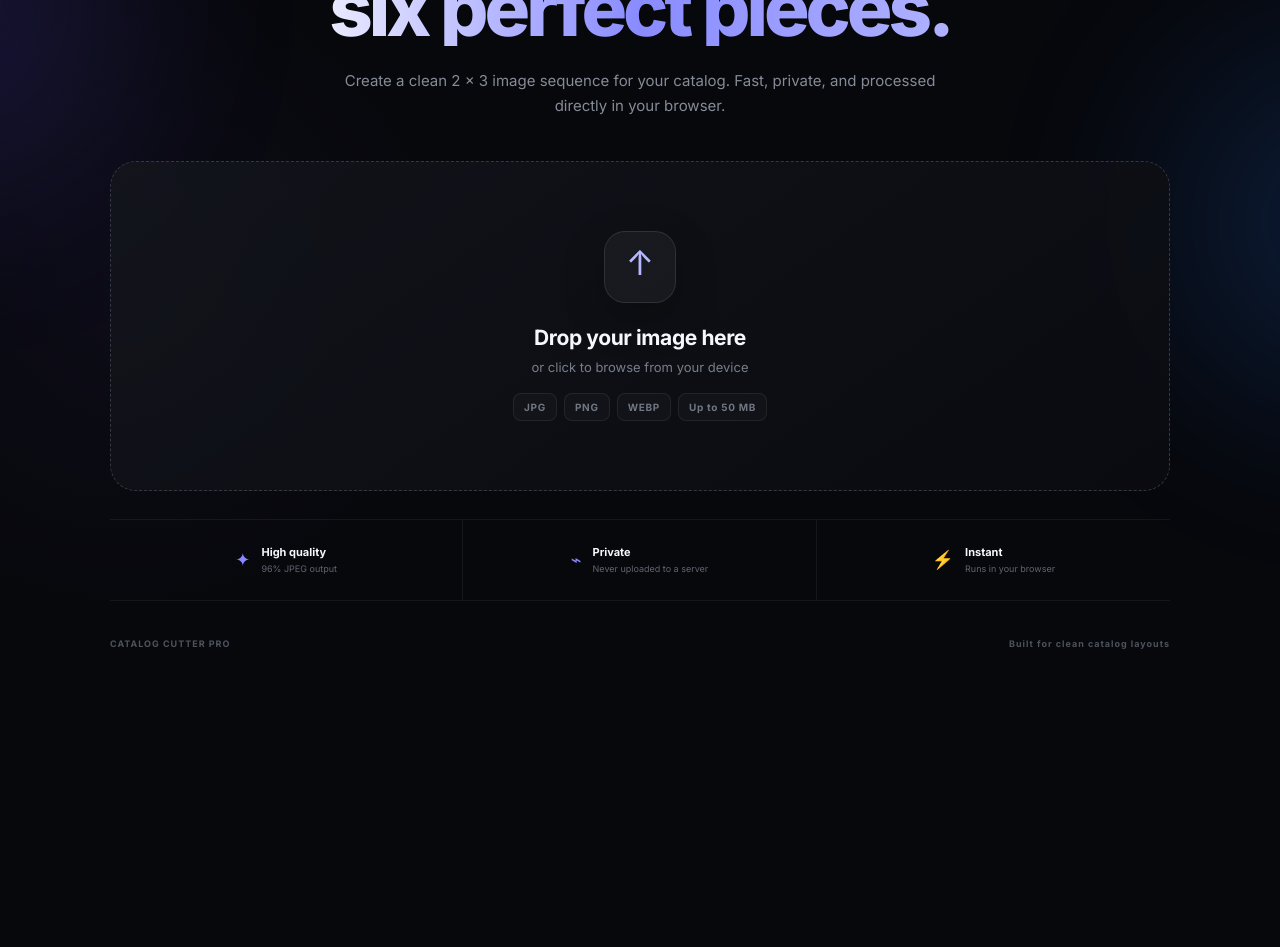
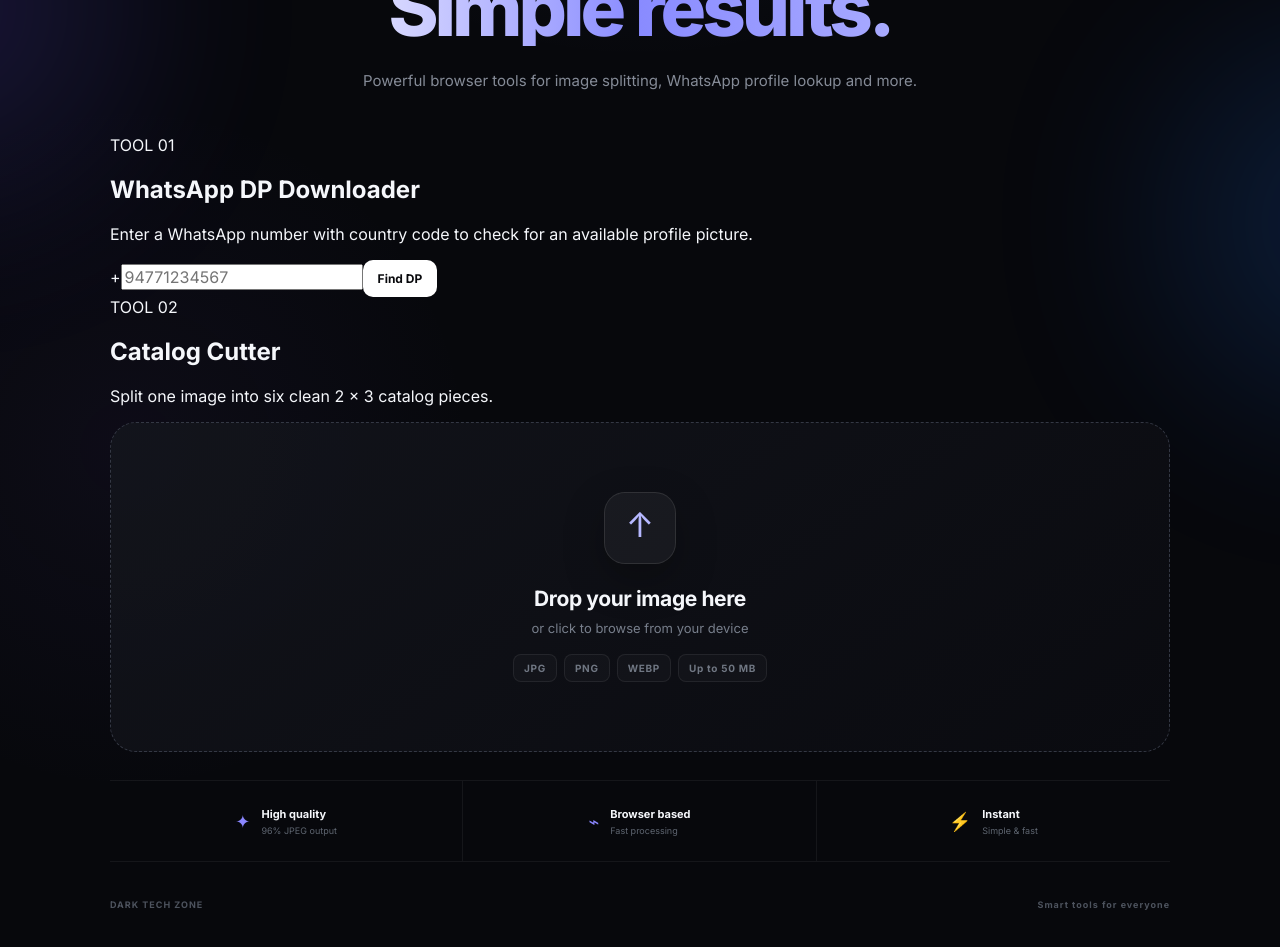
Before and after one commit to usah8547-crypto/Hhh, a React (Vite) app: page / in a window 1280 px wide. Shown: the part 300-1247 px from the top of the page. Before the commit the page ends 986 px from the top, so only its background shows below. Built offline with nearby package versions, Linux system fonts and the light colour scheme; the HTML template or start-up script is replaced by a standard one.

Commit message:
Update App.jsx

```diff
--- a/src/App.jsx
+++ b/src/App.jsx
@@ -4,20 +4,28 @@
 
 function App() {
   const inputRef = useRef(null);
+
   const [parts, setParts] = useState([]);
   const [source, setSource] = useState(null);
   const [dragging, setDragging] = useState(false);
   const [processing, setProcessing] = useState(false);
   const [error, setError] = useState("");
 
+  const [phone, setPhone] = useState("");
+  const [profilePic, setProfilePic] = useState("");
+  const [dpLoading, setDpLoading] = useState(false);
+  const [dpError, setDpError] = useState("");
+
   const processFile = (file) => {
     setError("");
 
     if (!file) return;
+
     if (!file.type.startsWith("image/")) {
       setError("Please select a valid image file.");
       return;
     }
+
     if (file.size > MAX_SIZE) {
       setError("Image size must be 50 MB or less.");
       return;
@@ -36,22 +44,32 @@
         requestAnimationFrame(() => {
           const width = img.naturalWidth;
           const height = img.naturalHeight;
+
           const cellWidth = width / 2;
           const cellHeight = height / 3;
+
           const result = [];
 
           for (let row = 0; row < 3; row++) {
             for (let col = 0; col < 2; col++) {
               const sx = Math.round(col * cellWidth);
               const sy = Math.round(row * cellHeight);
-              const ex = col === 1 ? width : Math.round((col + 1) * cellWidth);
-              const ey = row === 2 ? height : Math.round((row + 1) * cellHeight);
+
+              const ex =
+                col === 1 ? width : Math.round((col + 1) * cellWidth);
+
+              const ey =
+                row === 2 ? height : Math.round((row + 1) * cellHeight);
 
               const canvas = document.createElement("canvas");
+
               canvas.width = ex - sx;
               canvas.height = ey - sy;
 
-              const ctx = canvas.getContext("2d", { alpha: false });
+              const ctx = canvas.getContext("2d", {
+                alpha: false
+              });
+
               ctx.imageSmoothingEnabled = true;
               ctx.imageSmoothingQuality = "high";
 
@@ -97,8 +115,10 @@
 
   const download = (src, id) => {
     const link = document.createElement("a");
+
     link.href = src;
     link.download = `catalog-${id}.jpg`;
+
     document.body.appendChild(link);
     link.click();
     link.remove();
@@ -107,7 +127,10 @@
   const downloadAll = async () => {
     for (const part of parts) {
       download(part.src, part.id);
-      await new Promise((resolve) => setTimeout(resolve, 450));
+
+      await new Promise((resolve) =>
+        setTimeout(resolve, 450)
+      );
     }
   };
 
@@ -115,7 +138,76 @@
     setParts([]);
     setSource(null);
     setError("");
-    if (inputRef.current) inputRef.current.value = "";
+
+    if (inputRef.current) {
+      inputRef.current.value = "";
+    }
+  };
+
+  const getWhatsAppDP = () => {
+    setDpError("");
+    setProfilePic("");
+
+    const cleanNumber = phone.replace(/\D/g, "");
+
+    if (!cleanNumber) {
+      setDpError("Enter a WhatsApp number.");
+      return;
+    }
+
+    if (cleanNumber.length < 8) {
+      setDpError("Please enter a valid phone number.");
+      return;
+    }
+
+    setDpLoading(true);
+
+    const apiUrl = `https://unavatar.io/whatsapp/${cleanNumber}`;
+
+    const tempImg = new Image();
+
+    tempImg.onload = () => {
+      setProfilePic(apiUrl);
+      setDpLoading(false);
+    };
+
+    tempImg.onerror = () => {
+      setDpLoading(false);
+      setDpError(
+        "Profile picture could not be found for this number."
+      );
+    };
+
+    tempImg.src = apiUrl;
+  };
+
+  const downloadDP = async () => {
+    if (!profilePic) return;
+
+    try {
+      const response = await fetch(profilePic);
+
+      if (!response.ok) {
+        throw new Error("Download failed");
+      }
+
+      const blob = await response.blob();
+
+      const url = URL.createObjectURL(blob);
+
+      const link = document.createElement("a");
+
+      link.href = url;
+      link.download = `whatsapp-dp-${phone.replace(/\D/g, "")}.jpg`;
+
+      document.body.appendChild(link);
+      link.click();
+      link.remove();
+
+      URL.revokeObjectURL(url);
+    } catch {
+      window.open(profilePic, "_blank");
+    }
   };
 
   return (
@@ -124,60 +216,233 @@
       <div className="ambient ambientTwo" />
 
       <section className="shell">
+
         <nav className="nav">
           <div className="brand">
-            <span className="brandMark">C</span>
-            <span>Catalog<span className="muted">Cutter</span></span>
+            <span className="brandMark">D</span>
+
+            <span>
+              Dark <span className="muted">Tech Zone</span>
+            </span>
           </div>
-          <div className="proBadge">PRO</div>
+
+          <div className="proBadge">
+            TOOLS
+          </div>
         </nav>
 
         <header className="hero">
           <div className="eyebrow">
             <span className="liveDot" />
-            WHATSAPP CATALOG TOOL
+            DARK TECH ZONE
           </div>
 
           <h1>
-            Split one image into
-            <span> six perfect pieces.</span>
+            Smart tools.
+            <span> Simple results.</span>
           </h1>
 
           <p>
-            Create a clean 2 × 3 image sequence for your catalog.
-            Fast, private, and processed directly in your browser.
+            Powerful browser tools for image splitting,
+            WhatsApp profile lookup and more.
           </p>
         </header>
 
+        <section className="toolSection">
+
+          <div className="sectionTitle">
+            <div>
+              <span className="toolTag">
+                TOOL 01
+              </span>
+
+              <h2>
+                WhatsApp DP Downloader
+              </h2>
+
+              <p>
+                Enter a WhatsApp number with country code
+                to check for an available profile picture.
+              </p>
+            </div>
+          </div>
+
+          <div className="dpTool">
+
+            <div className="phoneInput">
+
+              <span className="inputIcon">
+                +
+              </span>
+
+              <input
+                type="tel"
+                value={phone}
+                onChange={(e) =>
+                  setPhone(e.target.value)
+                }
+                onKeyDown={(e) => {
+                  if (e.key === "Enter") {
+                    getWhatsAppDP();
+                  }
+                }}
+                placeholder="94771234567"
+                inputMode="numeric"
+              />
+
+              <button
+                className="primary lookupBtn"
+                onClick={getWhatsAppDP}
+                disabled={dpLoading}
+              >
+                {dpLoading
+                  ? "Checking..."
+                  : "Find DP"}
+              </button>
+
+            </div>
+
+            {dpLoading && (
+              <div className="dpLoader">
+                <div className="spinner" />
+
+                <span>
+                  Searching profile picture...
+                </span>
+              </div>
+            )}
+
+            {dpError && (
+              <div className="error">
+                ! {dpError}
+              </div>
+            )}
+
+            {profilePic && !dpLoading && (
+              <div className="dpResult">
+
+                <div className="dpImageWrap">
+
+                  <img
+                    src={profilePic}
+                    alt="WhatsApp profile"
+                  />
+
+                  <div className="onlineBadge" />
+                </div>
+
+                <div className="dpInfo">
+
+                  <span className="successLine">
+                    <span>✓</span>
+                    PROFILE FOUND
+                  </span>
+
+                  <h3>
+                    +{phone.replace(/\D/g, "")}
+                  </h3>
+
+                  <p>
+                    Available WhatsApp profile
+                    picture
+                  </p>
+
+                  <button
+                    className="primary"
+                    onClick={downloadDP}
+                  >
+                    ↓ Download Profile Picture
+                  </button>
+
+                </div>
+
+              </div>
+            )}
+
+          </div>
+        </section>
+
+        <section className="toolSection catalogSection">
+
+          <div className="sectionTitle">
+            <div>
+              <span className="toolTag">
+                TOOL 02
+              </span>
+
+              <h2>
+                Catalog Cutter
+              </h2>
+
+              <p>
+                Split one image into six clean
+                2 × 3 catalog pieces.
+              </p>
+            </div>
+          </div>
+
           {!parts.length ? (
+
             <div
-            className={`dropzone ${dragging ? "active" : ""} ${processing ? "processing" : ""}`}
-            onClick={() => !processing && inputRef.current?.click()}
+              className={`dropzone ${
+                dragging ? "active" : ""
+              } ${
+                processing ? "processing" : ""
+              }`}
+
+              onClick={() =>
+                !processing &&
+                inputRef.current?.click()
+              }
+
               onDragOver={(e) => {
                 e.preventDefault();
                 setDragging(true);
               }}
-            onDragLeave={() => setDragging(false)}
+
+              onDragLeave={() =>
+                setDragging(false)
+              }
+
               onDrop={(e) => {
                 e.preventDefault();
                 setDragging(false);
-              processFile(e.dataTransfer.files?.[0]);
+
+                processFile(
+                  e.dataTransfer.files?.[0]
+                );
               }}
             >
+
               <input
                 ref={inputRef}
                 type="file"
                 accept="image/png,image/jpeg,image/webp,image/gif"
-              onChange={(e) => processFile(e.target.files?.[0])}
+                onChange={(e) =>
+                  processFile(
+                    e.target.files?.[0]
+                  )
+                }
                 hidden
               />
 
               <div className="dropIconWrap">
-              <div className="dropIcon">↑</div>
+                <div className="dropIcon">
+                  ↑
+                </div>
               </div>
 
-            <h2>{processing ? "Processing image..." : "Drop your image here"}</h2>
-            <p>{processing ? "Creating six high-quality pieces" : "or click to browse from your device"}</p>
+              <h2>
+                {processing
+                  ? "Processing image..."
+                  : "Drop your image here"}
+              </h2>
+
+              <p>
+                {processing
+                  ? "Creating six high-quality pieces"
+                  : "or click to browse from your device"}
+              </p>
 
               <div className="formatRow">
                 <span>JPG</span>
@@ -186,68 +451,193 @@
                 <span>Up to 50 MB</span>
               </div>
 
-            {processing && <div className="progress"><i /></div>}
+              {processing && (
+                <div className="progress">
+                  <i />
                 </div>
+              )}
+
+            </div>
+
           ) : (
+
             <section className="workspace">
+
               <div className="workspaceTop">
+
                 <div>
+
                   <div className="successLine">
-                  <span>✓</span> Image split successfully
+                    <span>✓</span>
+                    Image split successfully
                   </div>
-                <h2>{source?.name || "Your image"}</h2>
+
+                  <h2>
+                    {source?.name ||
+                      "Your image"}
+                  </h2>
+
                 </div>
 
                 <div className="toolbar">
-                <button className="secondary" onClick={reset}>New image</button>
-                <button className="primary" onClick={downloadAll}>Download all</button>
+
+                  <button
+                    className="secondary"
+                    onClick={reset}
+                  >
+                    New image
+                  </button>
+
+                  <button
+                    className="primary"
+                    onClick={downloadAll}
+                  >
+                    Download all
+                  </button>
+
+                </div>
+
+              </div>
+
+              <div className="grid">
+
+                {parts.map(
+                  (part, index) => (
+
+                    <article
+                      className="piece"
+                      key={part.id}
+                      style={{
+                        "--delay":
+                          `${index * 70}ms`
+                      }}
+                    >
+
+                      <div className="pieceImage">
+
+                        <img
+                          src={part.src}
+                          alt={`Catalog piece ${part.id}`}
+                        />
+
+                        <div className="pieceNumber">
+                          {String(part.id).padStart(
+                            2,
+                            "0"
+                          )}
+                        </div>
+
+                      </div>
+
+                      <div className="pieceFooter">
+
+                        <div>
+
+                          <strong>
+                            Piece {part.id}
+                          </strong>
+
+                          <span>
+                            Catalog sequence
+                          </span>
+
+                        </div>
+
+                        <button
+                          onClick={() =>
+                            download(
+                              part.src,
+                              part.id
+                            )
+                          }
+                          aria-label={`Download piece ${part.id}`}
+                        >
+                          ↓
+                        </button>
+
+                      </div>
+
+                    </article>
+
+                  )
+                )}
+
+              </div>
+
+            </section>
+
+          )}
+
+        </section>
+
+        {error && (
+          <div className="error">
+            ! {error}
+          </div>
+        )}
+
+        <div className="featureRow">
+
+          <div>
+            <span className="featureIcon">
+              ✦
+            </span>
+
+            <div>
+              <strong>
+                High quality
+              </strong>
+
+              <small>
+                96% JPEG output
+              </small>
             </div>
           </div>
 
-            <div className="grid">
-              {parts.map((part, index) => (
-                <article className="piece" key={part.id} style={{ "--delay": `${index * 70}ms` }}>
-                  <div className="pieceImage">
-                    <img src={part.src} alt={`Catalog piece ${part.id}`} />
-                    <div className="pieceNumber">{String(part.id).padStart(2, "0")}</div>
-                  </div>
+          <div>
+            <span className="featureIcon">
+              ⌁
+            </span>
 
-                  <div className="pieceFooter">
             <div>
-                      <strong>Piece {part.id}</strong>
-                      <span>Catalog sequence</span>
-                    </div>
-                    <button onClick={() => download(part.src, part.id)} aria-label={`Download piece ${part.id}`}>
-                      ↓
-                    </button>
-                  </div>
-                </article>
-              ))}
-            </div>
-          </section>
-        )}
+              <strong>
+                Browser based
+              </strong>
 
-        {error && <div className="error">! {error}</div>}
-
-        <div className="featureRow">
-          <div>
-            <span className="featureIcon">✦</span>
-            <div><strong>High quality</strong><small>96% JPEG output</small></div>
-          </div>
-          <div>
-            <span className="featureIcon">⌁</span>
-            <div><strong>Private</strong><small>Never uploaded to a server</small></div>
-          </div>
-          <div>
-            <span className="featureIcon">⚡</span>
-            <div><strong>Instant</strong><small>Runs in your browser</small></div>
+              <small>
+                Fast processing
+              </small>
             </div>
           </div>
 
+          <div>
+            <span className="featureIcon">
+              ⚡
+            </span>
+
+            <div>
+              <strong>
+                Instant
+              </strong>
+
+              <small>
+                Simple & fast
+              </small>
+            </div>
+          </div>
+
+        </div>
+
         <footer>
-          <span>CATALOG CUTTER PRO</span>
-          <span>Built for clean catalog layouts</span>
+          <span>
+            DARK TECH ZONE
+          </span>
+
+          <span>
+            Smart tools for everyone
+          </span>
         </footer>
+
       </section>
     </main>
   );
```
Lines whose indentation alone changed are shown as unchanged.
